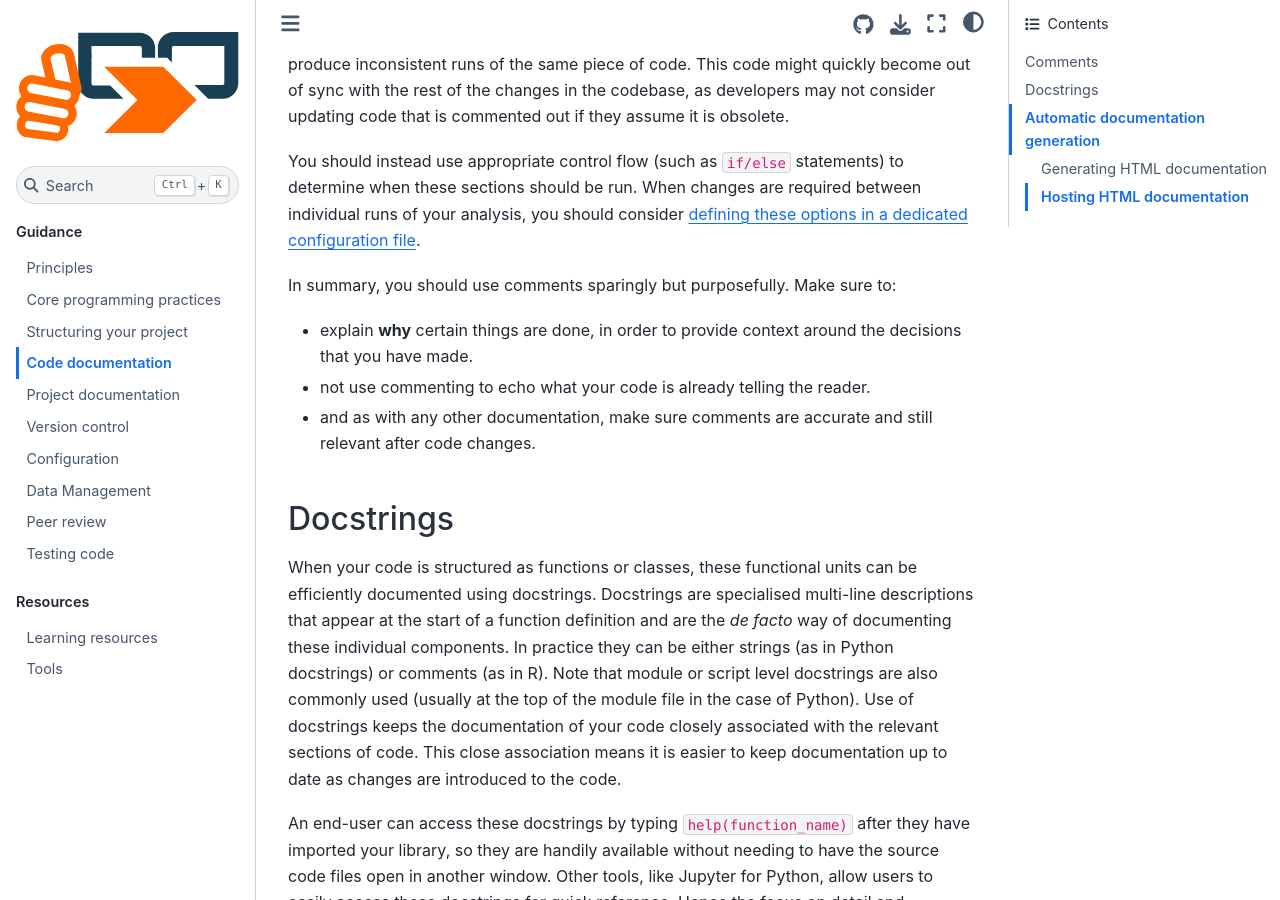
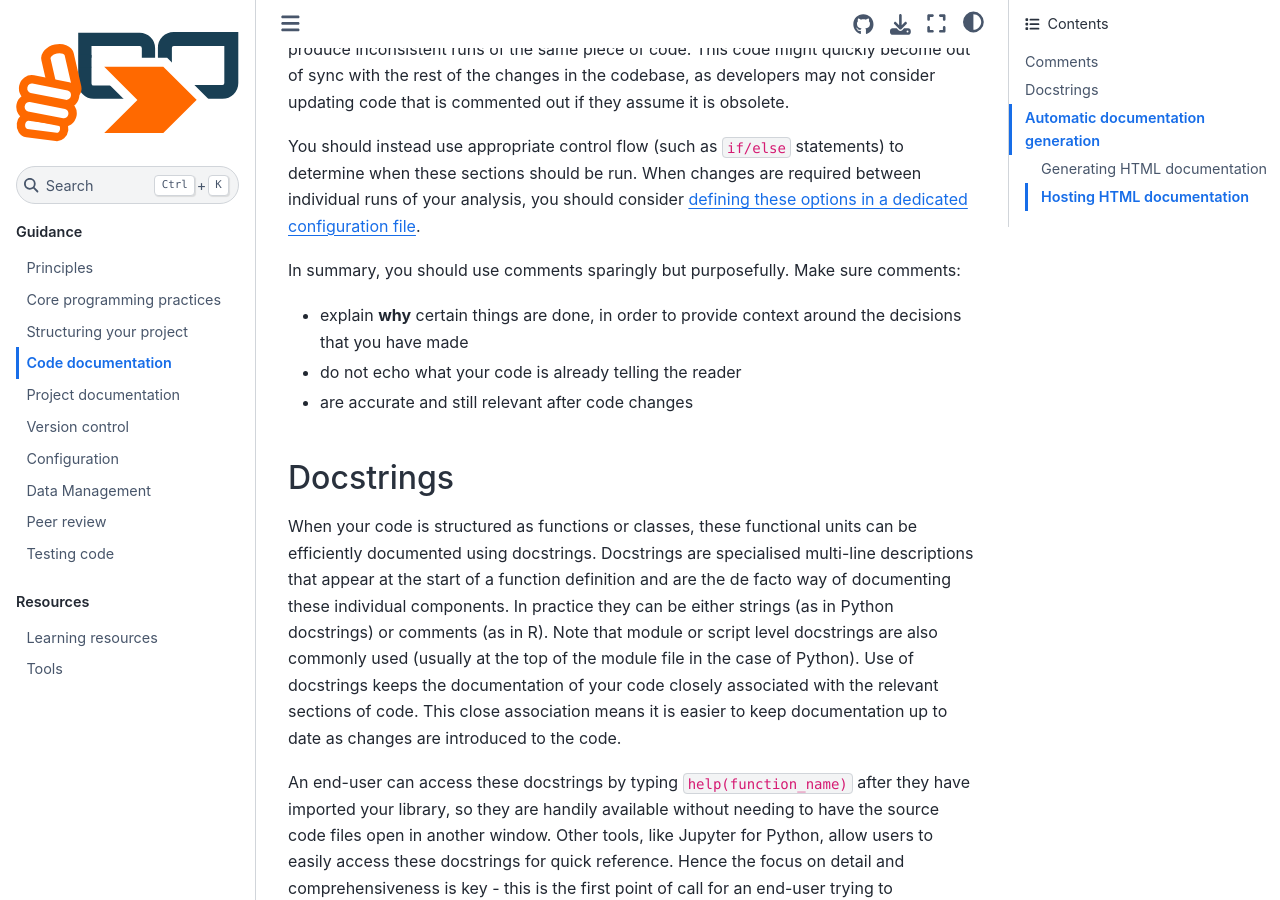
Before and after one commit to best-practice-and-impact/qa-of-code-guidance, a Jupyter Book: the page built from book/code_documentation.md, in a window 1280 px wide and 900 px high, scrolled down 3162 px. Built offline with Jupyter Book 1.0.4 settings and Sphinx 7.4.7 and the Sphinx Book theme 1.1.4, drawn with Linux system fonts in a browser that asks for light colours; some of the changed text lies outside the part shown.

Commit message:
typos and style guide
I would keep quotes to one style and then key points (like the one about comments or the "walks like a duck" one in core programming) in another style. To be consistent.

Also I would check that all your hyperlinks have unique descriptive text - a screen reader user will often as a screen reader to read out all the links on a page as a way of "scanning" the content - think whether your link text would make sense to a person doing this. I think some of them need a bit of editing.

`````diff
--- a/book/code_documentation.md
+++ b/book/code_documentation.md
@@ -8,18 +8,16 @@
 
 ## Comments
 
-```{epigraph}
-Use comments sparingly and with purpose
-```
+> Use comments sparingly and with purpose
 
 Comments are lines of text in source code files that typically aren't executed as part of the program. They are small notes or annotations written by those working on the code. Often, they provide context or explain the reasoning behind implementation decisions.
 
 Comments are essential to help those working on the code in the future to understand any non-obvious details around how and why the code has been written in a particular way. As such, when it comes to providing relevant and perhaps higher-level documentation to the end consumer on the functionality of your code, there are much more appropriate solutions such as [docstrings](docstrings).
 
-Although extremely useful, comments should be used sparingly. Excessive use of code comments often leads to redundancy and can, ironically, make your code harder to read. It is easy for comments to not be updated as changes are made to the code. Additionally, outdated, or irrelevant comments can confuse or mislead.
+Although extremely useful, comments should be used sparingly. Excessive use of code comments often leads to redundancy and can, ironically, make your code harder to read. It is easy for comments to not be updated as changes are made to the code. Outdated, or irrelevant comments can confuse or mislead.
 
 ```{note}
-**Remember**: the only point of "truth" is the code that is executed - if the comments are out of date compared to the actual code, it may not be immediately apparent.
+**Remember**: the only point of 'truth' is the code that is executed - if the comments are out of date compared to the actual code, it may not be immediately apparent.
 ```
 
 ````{tabs}
@@ -137,16 +135,16 @@
 You should instead use appropriate control flow (such as `if/else` statements) to determine when these sections should be run. When changes are required between individual runs of your analysis, you should consider [defining these options in a dedicated configuration file](configuration.md).
 
 
-In summary, you should use comments sparingly but purposefully. Make sure to:
+In summary, you should use comments sparingly but purposefully. Make sure comments:
 
-- explain **why** certain things are done, in order to provide context around the decisions that you have made.
-- not use commenting to echo what your code is already telling the reader.
-- and as with any other documentation, make sure comments are accurate and still relevant after code changes.
+- explain **why** certain things are done, in order to provide context around the decisions that you have made
+- do not echo what your code is already telling the reader
+- are accurate and still relevant after code changes
 
 (docstrings)=
 ## Docstrings
 
-When your code is structured as functions or classes, these functional units can be efficiently documented using docstrings. Docstrings are specialised multi-line descriptions that appear at the start of a function definition and are the *de facto* way of documenting these individual components. In practice they can be either strings (as in Python docstrings) or comments (as in R). Note that module or script level docstrings are also commonly used (usually at the top of the module file in the case of Python). Use of docstrings keeps the documentation of your code closely associated with the relevant sections of code. This close association means it is easier to keep documentation up to date as changes are introduced to the code.
+When your code is structured as functions or classes, these functional units can be efficiently documented using docstrings. Docstrings are specialised multi-line descriptions that appear at the start of a function definition and are the de facto way of documenting these individual components. In practice they can be either strings (as in Python docstrings) or comments (as in R). Note that module or script level docstrings are also commonly used (usually at the top of the module file in the case of Python). Use of docstrings keeps the documentation of your code closely associated with the relevant sections of code. This close association means it is easier to keep documentation up to date as changes are introduced to the code.
 
 An end-user can access these docstrings by typing `help(function_name)` after they have imported your library, so they are handily available without needing to have the source code files open in another window. Other tools, like Jupyter for Python, allow users to easily access these docstrings for quick reference. Hence the focus on detail and comprehensiveness is key - this is the first point of call for an end-user trying to understand what a given function does.
 
`````
Also changed, not shown: other parts of book/code_documentation.md (+1 -1 lines).
